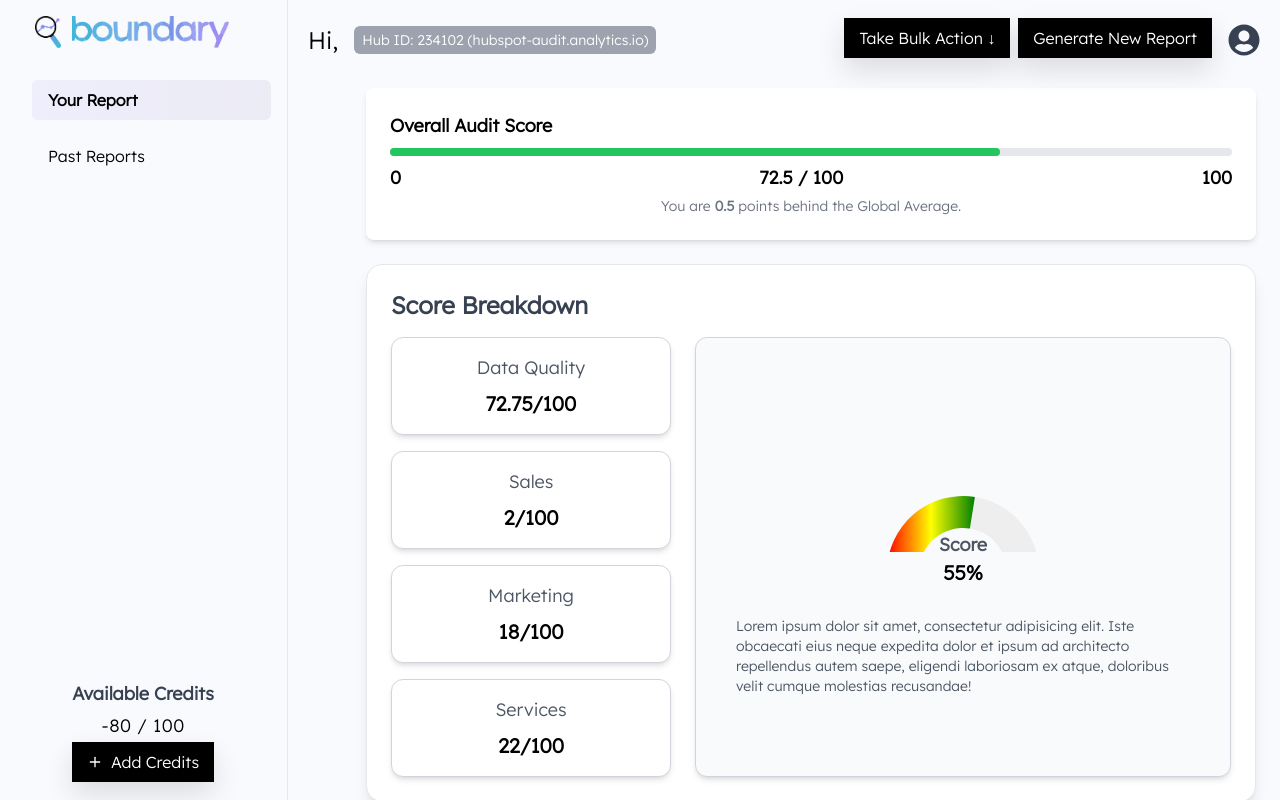
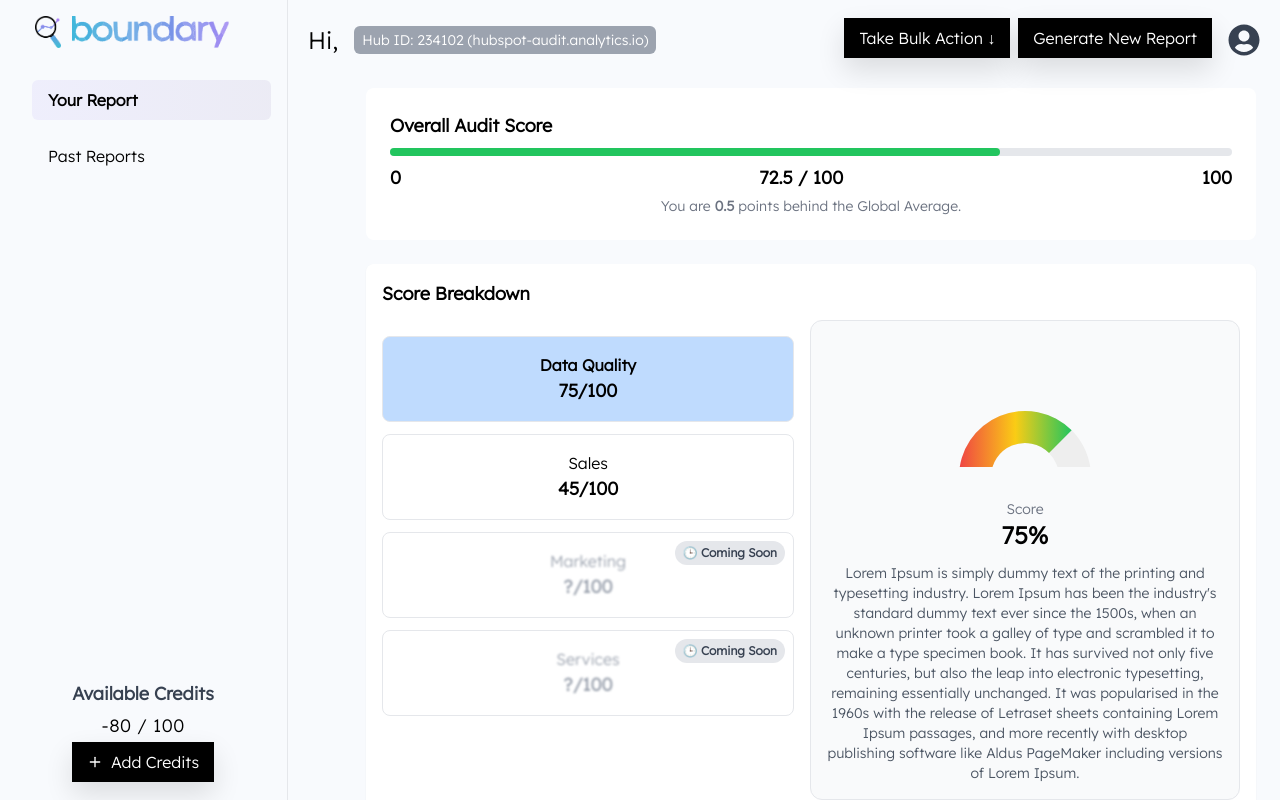
Before and after one commit to akky2000/CRM-Audit-App, a React (Vite) app: page /dashboard in a window 1280 px wide. Built offline with nearby package versions, Linux system fonts and the light colour scheme.

Commit message:
fix: score breakdown sectio

```diff
--- a/src/components/DataAudit.jsx
+++ b/src/components/DataAudit.jsx
@@ -9,7 +9,7 @@ const DataAudit = () => {
   ];
 
   return (
-    <div className="bg-white p-6 rounded-2xl shadow-lg border border-gray-200 max-w-6xl mx-auto mt-6">
+    <div className="bg-white p-6 rounded-md border border-gray-200 max-w-6xl mx-auto mt-6">
       <h2 className="text-2xl font-bold text-gray-700 mb-4">Data Audit</h2>
 
       {/* Responsive Grid for Mobile, Tablet & Laptop */}
@@ -17,13 +17,17 @@ const DataAudit = () => {
         {auditData.map((item, index) => (
           <div
             key={index}
-            className={`p-6 rounded-xl bg-white shadow-md border text-center
+            className={`p-6 rounded-xl bg-white border text-center
             transition-transform duration-300 transform hover:scale-110 hover:shadow-lg
             hover:border-blue-400 hover:bg-blue-50 cursor-pointer
             ${item.warning ? "border-yellow-500" : "border-green-300"}`}
           >
-            <p className="text-sm sm:text-base font-medium text-gray-600">{item.title}</p>
-            <p className="text-lg sm:text-2xl font-bold text-black mt-2">{item.score}</p>
+            <p className="text-sm sm:text-base font-medium text-gray-600">
+              {item.title}
+            </p>
+            <p className="text-lg sm:text-2xl font-bold text-black mt-2">
+              {item.score}
+            </p>
           </div>
         ))}
       </div>
--- a/src/components/Header.jsx
+++ b/src/components/Header.jsx
@@ -42,7 +42,7 @@ const Header = () => {
           />
 
           {showDropdown && (
-            <div className="absolute right-0 mt-2 w-40 bg-white border border-gray-200 shadow-lg rounded-lg">
+            <div className="absolute right-0 mt-2 w-40 bg-white border border-gray-200 rounded-lg">
               <p onClick={handleLogout}>Logout</p>
             </div>
           )}
--- a/src/components/ScoreBreakdown.jsx
+++ b/src/components/ScoreBreakdown.jsx
@@ -1,90 +1,118 @@
-import React from "react";
+import React, { useState } from "react";
 import { RadialBarChart, RadialBar, PolarAngleAxis } from "recharts";
 
 const ScoreBreakdown = () => {
   const scores = [
-    { title: "Data Quality", score: "72.75/100" },
-    { title: "Sales", score: "2/100" },
-    { title: "Marketing", score: "18/100" },
-    { title: "Services", score: "22/100" },
+    {
+      title: "Data Quality",
+      score: 75,
+      description:
+        "Lorem Ipsum is simply dummy text of the printing and typesetting industry. Lorem Ipsum has been the industry's standard dummy text ever since the 1500s, when an unknown printer took a galley of type and scrambled it to make a type specimen book. It has survived not only five centuries, but also the leap into electronic typesetting, remaining essentially unchanged. It was popularised in the 1960s with the release of Letraset sheets containing Lorem Ipsum passages, and more recently with desktop publishing software like Aldus PageMaker including versions of Lorem Ipsum.",
+      comingSoon: false,
+    },
+    {
+      title: "Sales",
+      score: 45,
+      description:
+        "Lorem Ipsum is simply dummy text of the printing and typesetting industry. Lorem Ipsum has been the industry's standard dummy text ever since the 1500s, when an unknown printer took a galley of type and scrambled it to make a type specimen book. It has survived not only five centuries, but also the leap into electronic typesetting, remaining essentially unchanged. It was popularised in the 1960s with the release of Letraset sheets containing Lorem Ipsum passages, and more recently with desktop publishing software like Aldus PageMaker including versions of Lorem Ipsum.",
+      comingSoon: false,
+    },
+    {
+      title: "Marketing",
+      score: "?",
+      description: "Coming soon.",
+      comingSoon: true,
+    },
+    {
+      title: "Services",
+      score: "?",
+      description: "Coming soon.",
+      comingSoon: true,
+    },
   ];
 
-  const gaugeData = [{ value: 55 }];
+  const [selectedScore, setSelectedScore] = useState(scores[0]);
+
+  const gaugeData = [
+    { value: selectedScore.comingSoon ? 0 : selectedScore.score },
+  ];
 
   return (
-    <div className="bg-white p-6 rounded-2xl shadow-lg border border-gray-200 max-w-6xl mx-auto mt-6">
-      {/* Section Title */}
-      <h2 className="text-2xl font-bold text-gray-700 mb-4 text-center md:text-left">
-        Score Breakdown
-      </h2>
-
-      {/* Responsive Layout (Dynamically Adjusts for Tablets) */}
-      <div className="flex flex-col md:flex-row gap-6 items-center md:items-stretch">
-        {/* Left Section: Score Categories */}
-        <div className="w-full md:w-1/3 flex flex-col gap-4">
-          {scores.map((item, index) => (
+    <div className="p-4 bg-white rounded-lg max-w-6xl mx-auto my-4 shadow-sm">
+      <h2 className="text-start font-semibold text-lg mb-3">Score Breakdown</h2>
+      <div className="flex flex-col md:flex-row gap-4">
+        <div className="flex-1 flex flex-col gap-3 py-4 rounded-xl">
+          {scores.map((item) => (
             <div
-              key={index}
-              className="p-4 rounded-xl bg-white shadow-md border border-gray-300 text-center
-               hover:bg-blue-200 hover:shadow-xl  duration-300 transform hover:scale-105 cursor-pointer"
+              key={item.title}
+              onClick={() => !item.comingSoon && setSelectedScore(item)}
+              className={`relative p-4 rounded-lg text-black border transition duration-300 cursor-pointer
+                ${
+                  selectedScore.title === item.title && !item.comingSoon
+                    ? "bg-blue-200 font-semibold"
+                    : "bg-white hover:bg-gray-100"
+                }
+                ${item.comingSoon ? "cursor-default pointer-events-none" : ""}
+              `}
             >
-              <p className="text-lg font-medium text-gray-600">{item.title}</p>
-              <p className="text-xl font-bold text-black mt-2">{item.score}</p>
+              <p
+                className={`${
+                  item.comingSoon ? "text-gray-400 blur-[1px]" : ""
+                }`}
+              >
+                {item.title}
+              </p>
+              <p
+                className={`text-lg font-bold ${
+                  item.comingSoon ? "text-gray-400 blur-[1px]" : ""
+                }`}
+              >
+                {item.score}/100
+              </p>
+              {item.comingSoon && (
+                <span className="absolute top-2 right-2 text-xs font-semibold bg-gray-200 text-gray-700 py-1 px-2 rounded-full flex items-center gap-1">
+                  🕒 Coming Soon
+                </span>
+              )}
             </div>
           ))}
         </div>
 
-        {/* Right Section: Auto-Adjusting Gauge Chart */}
-        <div className="flex-1 flex flex-col items-center justify-center bg-gray-50 p-6 rounded-xl shadow-md border border-gray-300 w-full min-h-[250px] md:min-h-[350px] ">
-          {/* Gauge Chart */}
-          <div className="relative w-full flex justify-center my-12 mt-1">
+        {/* Gauge & Description */}
+        <div className="flex-1 flex flex-col items-center bg-gray-50 py-4 px-2 rounded-xl border border-gray-200">
           <RadialBarChart
-              width={250} // Scales better on tablets
-              height={130} // Keeps the semi-circle shape
+            width={200}
+            height={130}
             cx="50%"
-              cy={150}
-              innerRadius={60}
-              outerRadius={100}
+            cy={140}
+            innerRadius={50}
+            outerRadius={90}
             startAngle={180}
             endAngle={0}
             data={gaugeData}
           >
-              <PolarAngleAxis
-                type="number"
-                domain={[0, 100]}
-                angleAxisId={0}
-                tick={false}
-              />
-              <RadialBar
-                minAngle={15}
-                background
-                clockWise
-                dataKey="value"
-                fill="url(#grad)"
-              />
+            <PolarAngleAxis type="number" domain={[0, 100]} tick={false} />
+            <RadialBar background dataKey="value" fill="url(#grad)" clockWise />
             <defs>
               <linearGradient id="grad" x1="0%" y1="0%" x2="100%" y2="0%">
-                  <stop offset="0%" stopColor="red" />
-                  <stop offset="50%" stopColor="yellow" />
-                  <stop offset="100%" stopColor="green" />
+                <stop offset="0%" stopColor="#ef4444" />
+                <stop offset="50%" stopColor="#facc15" />
+                <stop offset="100%" stopColor="#22c55e" />
               </linearGradient>
             </defs>
           </RadialBarChart>
 
-            {/* Score Text Inside the Gauge */}
-            <div className="absolute top-[10%] left-1/2 transform -translate-x-1/2 text-center">
-              <p className="text-lg font-semibold text-gray-600 mt-24 ">Score</p>
-              <h2 className="text-xl font-bold text-black ">
-                {gaugeData[0].value}%
+          {/* Score Text */}
+          <div className="text-center mt-8">
+            <p className="text-gray-500 font-medium text-sm">Score</p>
+            <h2 className="text-2xl font-bold">
+              {selectedScore.comingSoon ? "?" : selectedScore.score}%
             </h2>
           </div>
-          </div>
 
-
-          <p className="text-gray-600 text-sm mt-4 px-4 text-center md:text-left">
-            Lorem ipsum dolor sit amet, consectetur adipisicing elit. Iste obcaecati eius neque
-            expedita dolor et ipsum ad architecto repellendus autem saepe, eligendi laboriosam
-            ex atque, doloribus velit cumque molestias recusandae!
+          {/* Dynamic Description */}
+          <p className="mt-3 text-gray-600 text-sm text-center px-2">
+            {selectedScore.description}
           </p>
         </div>
       </div>
--- a/src/pages/Login.jsx
+++ b/src/pages/Login.jsx
@@ -39,14 +39,15 @@ const Login = () => {
 
   return (
     <div className="flex justify-center items-center h-screen bg-gradient-to-r from-gray-100 to-purple-100 w-[100vw]">
-      <div className="bg-white p-8 rounded-2xl shadow-lg w-96 text-center">
-
+      <div className="bg-white p-8 rounded-2xl shadow-md w-96 text-center">
         <div className="flex justify-center items-center gap-4 mb-2">
           <img src={image1} alt="Image 1" className="w-8 h-12" />
           <img src={boundarylogo} alt="Boundary Logo" className="w-" />
         </div>
 
-        <h2 className="text-xl font-semibold text-gray-700">Audit App | Sign In</h2>
+        <h2 className="text-xl font-semibold text-gray-700">
+          Audit App | Sign In
+        </h2>
 
         <div className="mt-6 text-left">
           <input
@@ -71,22 +72,17 @@ const Login = () => {
         )}
 
         {!isOtpGenerated ? (
-          <button
-            onClick={handleGenerateOtp}
-          >
-            Generate OTP
-          </button>
+          <button onClick={handleGenerateOtp}>Generate OTP</button>
         ) : (
-          <button
-            onClick={handleLogin}
-          >
-            Login
-          </button>
+          <button onClick={handleLogin}>Login</button>
         )}
 
         <p className="mt-4 text-gray-600 text-sm">
           Don’t have an account?{" "}
-          <span className="text-purple-500 cursor-pointer" onClick={() => navigate("/signup")}>
+          <span
+            className="text-purple-500 cursor-pointer"
+            onClick={() => navigate("/signup")}
+          >
             Sign Up
           </span>
         </p>
```
Also changed, not shown: src/components/AuditScore.jsx (+13 -6 lines), src/components/MissingData.jsx (+60 -11 lines). Lines whose indentation alone changed are shown as unchanged.
